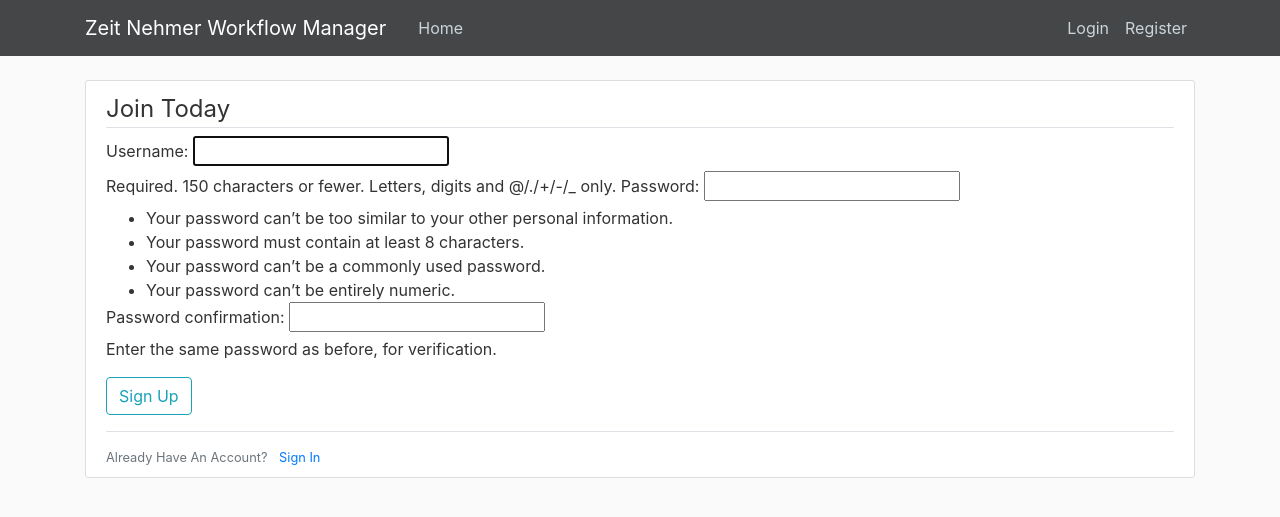
After one commit to GaddPetrivoki/ProcrastinatorsRUM, a Django app: page /register/ in a window 1280 px wide. The commit adds this page. Shown: the top 517 px of the page. Run offline with Django 4.2, Linux system fonts and the light colour scheme; some libraries are stand-ins or nearby versions.

Commit message:
Created the Registration page. /register

```diff
--- a/ZeitNehmer/Main_Page/templates/Main_Page/base.html
+++ b/ZeitNehmer/Main_Page/templates/Main_Page/base.html
@@ -33,8 +33,8 @@
                     </div>
                     <!-- Navbar Right Side -->
                     <div class="navbar-nav">
-                        <a class="nav-item nav-link" href="#">Login</a>
-                        <a class="nav-item nav-link" href="#">Register</a>
+                        <a class="nav-item nav-link" href="{% url 'Register-Page' %}">Login</a>
+                        <a class="nav-item nav-link" href="{% url 'Register-Page' %}">Register</a>
                     </div>
                 </div>
             </div>
--- /dev/null
+++ b/ZeitNehmer/Main_Page/templates/Main_Page/register.html
@@ -0,0 +1,21 @@
+{% extends "Main_Page/base.html" %}
+{% block content %}
+    <div class="content-section">
+        <form method="POST">
+            {% csrf_token %}
+            <fieldset class="form-group">
+                <legend class="border-bottom mn-4">Join Today</legend>
+                {{ form }}
+            </fieldset>
+            <div class="form-group">
+                <button class="btn btn-outline-info" type="submit">Sign Up</button>
+            </div>
+        </form>
+        <div class="border-top pt-3">
+            <small class="text-muted">
+                Already Have An Account? <a class="ml-2" href="#">Sign In </a>
+            </small>
+
+        </div>
+    </div>
+{% endblock content %}
--- a/ZeitNehmer/Main_Page/urls.py
+++ b/ZeitNehmer/Main_Page/urls.py
@@ -5,5 +5,5 @@ from . import views
 
 urlpatterns = [
     path('', views.home, name='Main-Page'),
-    path('login', views.login_Page, name='Login-Page'),
+    path('register/', views.register, name='Register-Page')
 ]
--- a/ZeitNehmer/Main_Page/views.py
+++ b/ZeitNehmer/Main_Page/views.py
@@ -1,5 +1,6 @@
 from django.shortcuts import render
 from django.http import HttpResponse
+from django.contrib.auth.forms import UserCreationForm
 
 # Create your views here.
 
@@ -8,3 +9,7 @@ def home(request):
 
 def login_Page(request):
    return render(request, 'Main_Page/login.html')
+
+def register(request):
+    form = UserCreationForm()
+    return render(request, 'Main_Page/register.html', {'form': form})
--- a/ZeitNehmer/ZeitNehmer/settings.py
+++ b/ZeitNehmer/ZeitNehmer/settings.py
@@ -31,6 +31,7 @@ ALLOWED_HOSTS = []
 # Application definition
 
 INSTALLED_APPS = [
+
     'Main_Page.apps.MainPageConfig',
     'django.contrib.admin',
     'django.contrib.auth',
--- a/ZeitNehmer/ZeitNehmer/urls.py
+++ b/ZeitNehmer/ZeitNehmer/urls.py
@@ -13,12 +13,16 @@ Including another URLconf
     1. Import the include() function: from django.urls import include, path
     2. Add a URL to urlpatterns:  path('blog/', include('blog.urls'))
 """
+
 from django.contrib import admin
 from django.urls import path, include
+
 
 
 urlpatterns = [
     path('admin/', admin.site.urls),            #URL to 'admin' page
     path('', include('Main_Page.urls')),        #URL to the 'Main Page'
 
+
+
 ]
```
Also changed, not shown: ZeitNehmer/Main_Page/templates/Main_Page/login.html (line endings or trailing spaces), users.py (line endings or trailing spaces).
